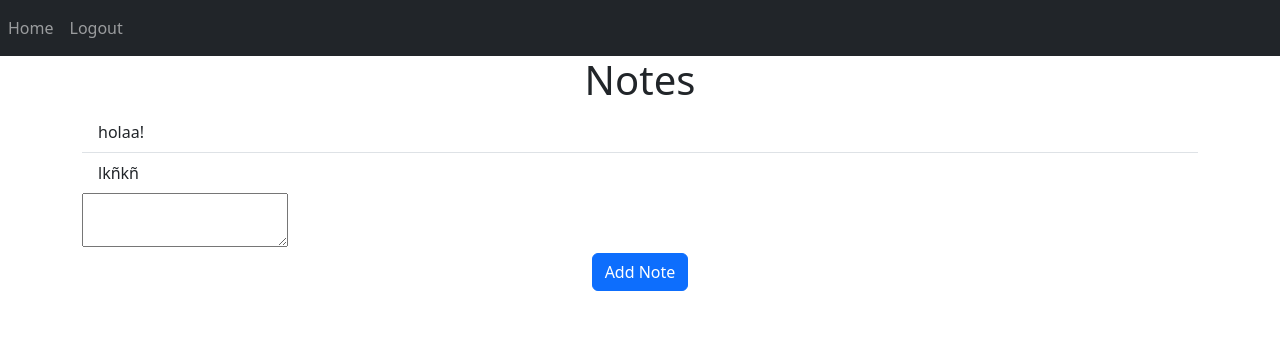
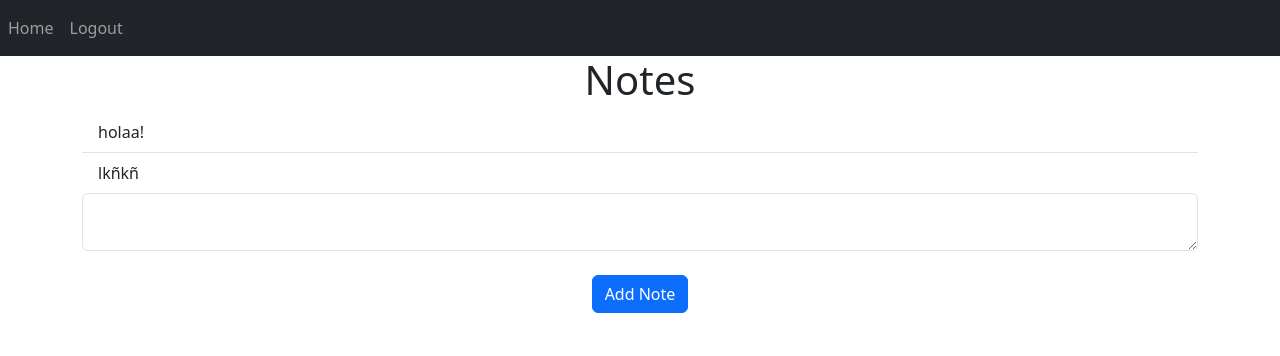
Before and after one commit to Viviana-Osinaga/Authentication, a Flask app: page / in a window 1280 px wide. Shown: the top 356 px of the page. Run offline with Flask 3, Linux system fonts and the light colour scheme; a user stored in the database is signed in; data comes from the database, SQL or seed files in the repository; both versions use the stored data as it was after the commit.

Commit message:
textarea

```diff
--- a/website/templates/home.html
+++ b/website/templates/home.html
@@ -10,7 +10,9 @@
     {% endfor %}
 </ul>
 <form method="POST">
-    <textarea name="note" id="note" class="form-cotrol"></textarea>
+    <div class="form-floating">
+        <textarea name="note" id="note" class="form-control"></textarea>
+    </div>
     <br/>
     <div align="center">
         <button type="submit" class="btn btn-primary">Add Note</button>
```
Also changed, not shown: instance/database.db.
